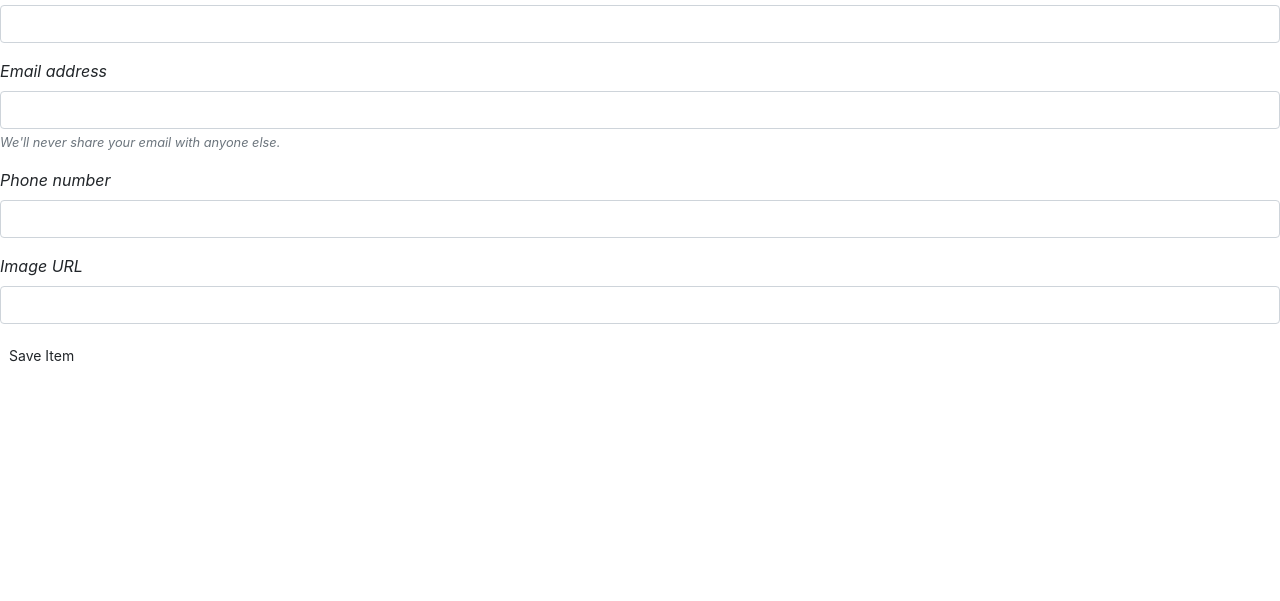
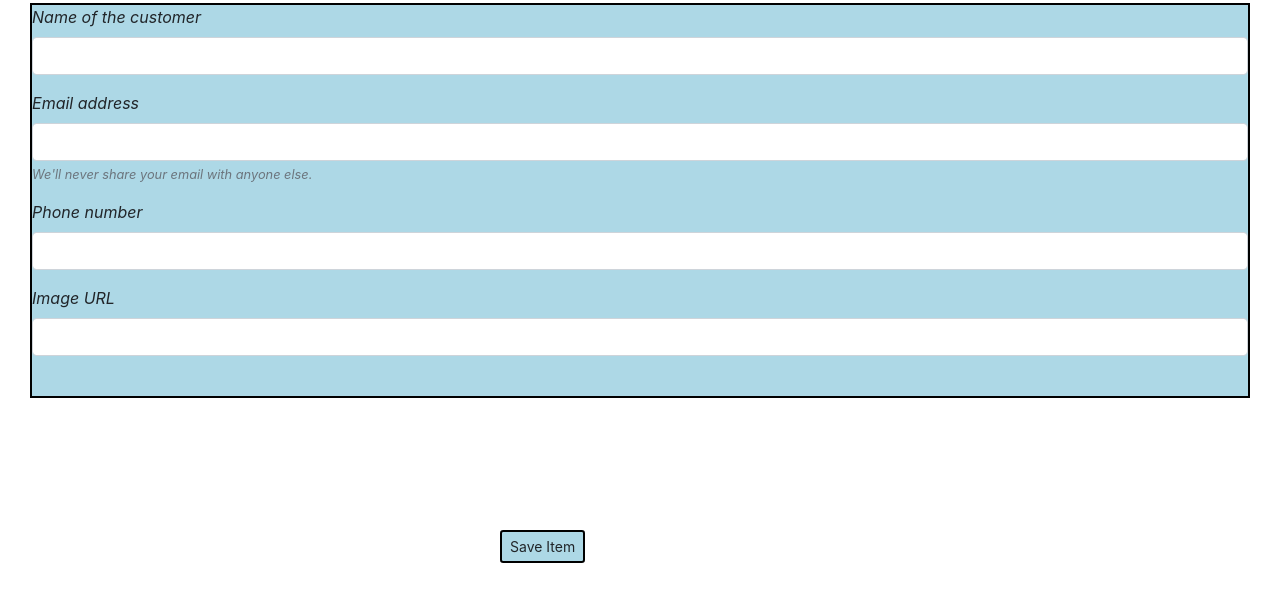
Before and after one commit to namadeepak/firstproject, a plain HTML site: page product.html in a window 1280 px wide. Shown: the part 87-688 px from the top of the page. Drawn offline with nearby package versions, Linux system fonts and the light colour scheme.

Commit message:
Update style.css

```diff
--- a/css/style.css
+++ b/css/style.css
@@ -23,3 +23,15 @@
     color: white;
     border: 3px solid white;
   }
+  #item-form-btn{
+    position: absolute;
+    left:500px;
+    bottom: 150px;
+    background-color:lightblue ;
+    border: 2px solid black;
+ }
+ .item-form{
+  margin: 30px;
+  background-color:lightblue ;
+  border: 2px solid black;
+}
```
